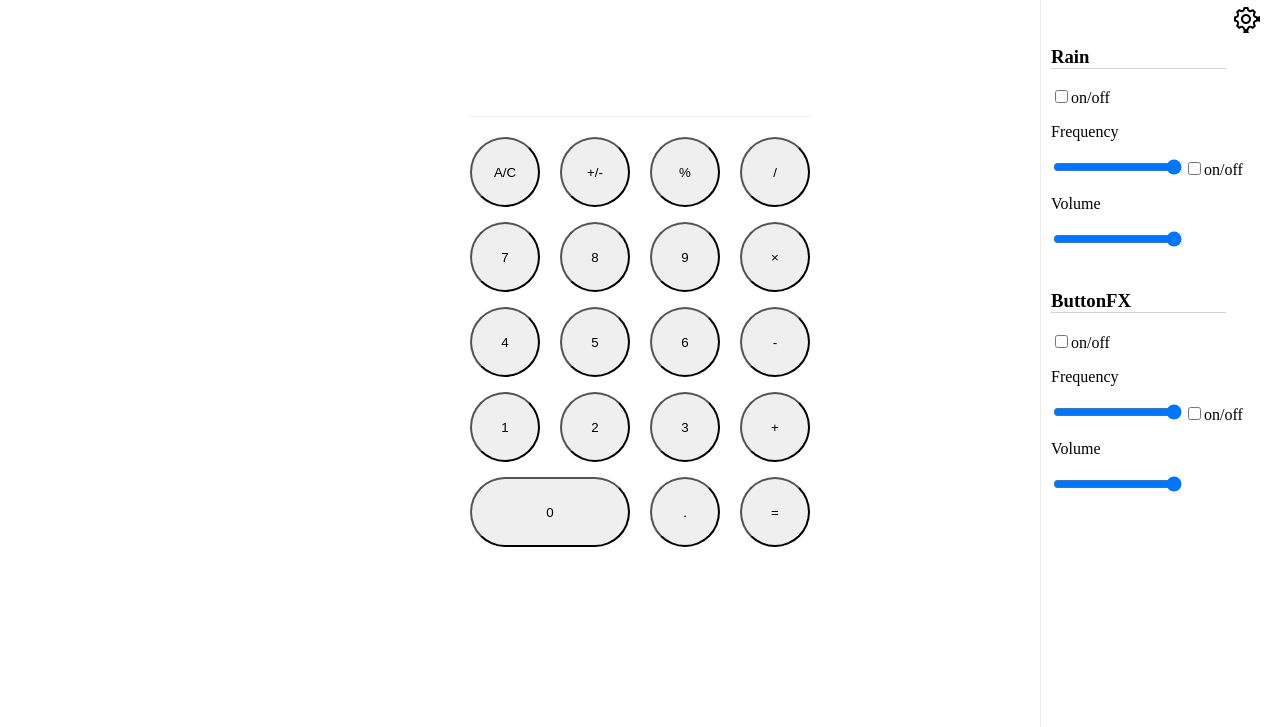
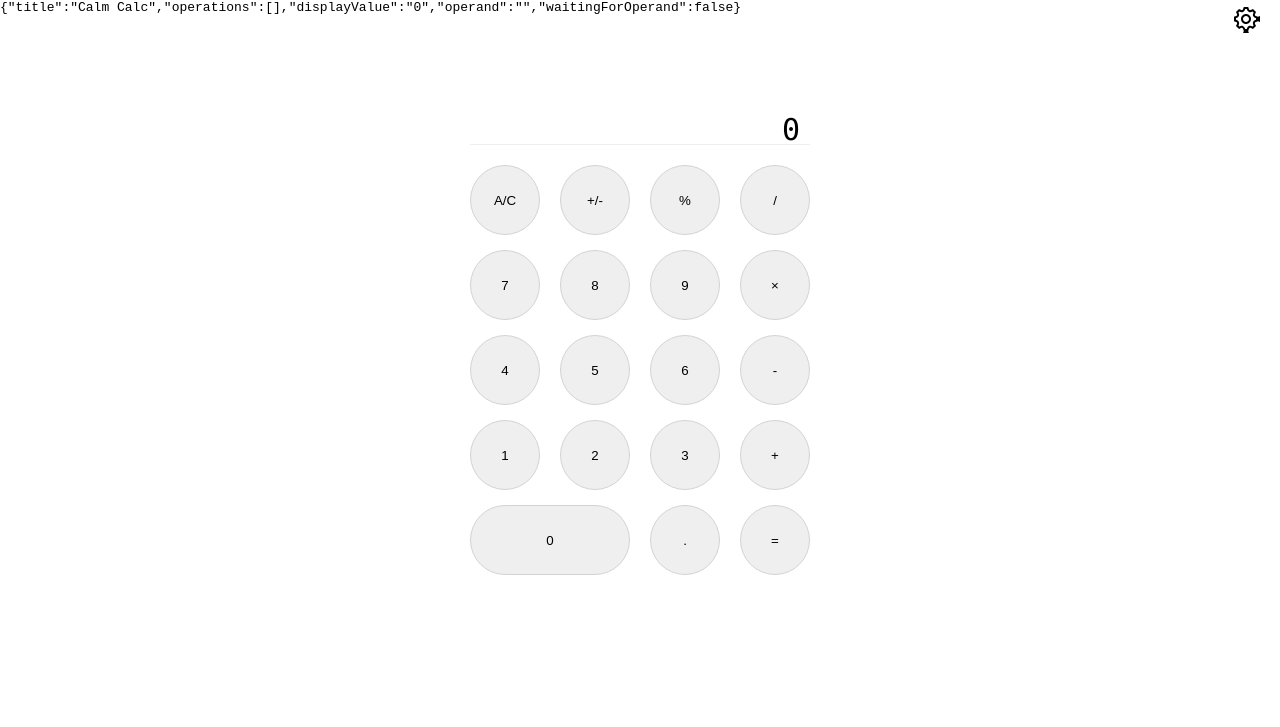
Before and after one commit to seancswanson/calm-calc, a React app: page / in a window 1280 px wide. Shown: the part 73-800 px from the top of the page. Built offline with nearby package versions, Linux system fonts and the light colour scheme.

Commit message:
Reformatted display value behavior; Added hover behavior for buttons; Now displaying state for visualizing while in dev; Toggling Negative, Clear, Decimal now works.

```diff
--- a/src/js/App.js
+++ b/src/js/App.js
@@ -16,7 +16,7 @@ class App extends Component {
       rainVolume: 1,
       buttonFx: true,
       buttonVolume: 1,
-      showSideBar: true
+      showSideBar: false
     };
 
     this.sideBarRef = React.createRef();
--- a/src/js/components/container/CalcContainer.js
+++ b/src/js/components/container/CalcContainer.js
@@ -11,39 +11,73 @@ class CalcContainer extends Component {
     this.state = {
       title: 'Calm Calc',
       operations: [],
-      lastPressed: ''
+      displayValue: '0',
+      operand: '',
+      waitingForOperand: false
     };
 
-    this.handleDigitClick = this.handleDigitClick.bind(this)
-    this.handleOperationClick = this.handleOperationClick.bind(this)
-    this.handleClearClick = this.handleClearClick.bind(this)
-    this.handleEvaluateClick = this.handleEvaluateClick.bind(this)
-  };
+    this.handleDigitClick = this.handleDigitClick.bind(this);
+    this.handleDotClick = this.handleDotClick.bind(this);
+    this.handleOperationClick = this.handleOperationClick.bind(this);
+    this.handleClearClick = this.handleClearClick.bind(this);
+    this.handleToggleNegativeClick = this.handleToggleNegativeClick.bind(this);
+    this.handleEvaluateClick = this.handleEvaluateClick.bind(this);
+  }
 
   handleDigitClick(event) {
-    let newDigit = event.target.value;
-    this.setState({
-      operations: this.state.operations.concat(newDigit)
-    }, () => console.log(this.state.operations));
+    let newDigit = '' + event.target.value;
+    this.setState(
+      {
+        displayValue:
+          this.state.displayValue === '0'
+            ? newDigit
+            : this.state.displayValue + newDigit
+      },
+      () => console.log(this.state.operations)
+    );
   }
 
   handleClearClick(event) {
     this.setState({
-      operations: []
+      displayValue: '0'
     });
   }
 
   handleOperationClick(event) {
     let newOperation = event.target.value;
-    if (isNaN(newOperation) && isNaN(this.state.operations[this.state.operations.length - 1])) {
+    if (
+      isNaN(newOperation) &&
+      isNaN(this.state.operations[this.state.operations.length - 1])
+    ) {
       this.setState({
         operations: this.state.operations
       });
     } else {
+      this.setState(
+        {
+          operations: this.state.operations.concat(newOperation)
+        },
+        () => console.log(this.state.operations)
+      );
+    }
+  }
+
+  handleDotClick(event) {
+    let decimal = event.target.value;
+    if (this.state.displayValue.indexOf(decimal) === -1) {
       this.setState({
-        operations: this.state.operations.concat(newOperation)
-      }, () => console.log(this.state.operations));
+        displayValue: this.state.displayValue + decimal
+      });
     }
+  }
+
+  handleToggleNegativeClick(event) {
+    this.setState({
+      displayValue:
+        this.state.displayValue.charAt(0) === '-'
+          ? this.state.displayValue.substr(1)
+          : '-' + this.state.displayValue
+    });
   }
 
   handleEvaluateClick(event) {
@@ -55,13 +89,23 @@ class CalcContainer extends Component {
   }
 
   render() {
-    const { title, operations } = this.state;
+    const { title, displayValue } = this.state;
     return (
-      <div className="CalcContainer">
-        <Display data={operations}/>
-        <Buttons handleDigitClick={this.handleDigitClick} handleOperationClick={this.handleOperationClick} handleClearClick={this.handleClearClick} handleEvaluateClick={this.handleEvaluateClick}/>
+      <div>
+        <pre>{JSON.stringify(this.state)}</pre>
+        <div className="CalcContainer">
+          <Display displayValue={displayValue} />
+          <Buttons
+            handleDigitClick={this.handleDigitClick}
+            handleDotClick={this.handleDotClick}
+            handleOperationClick={this.handleOperationClick}
+            handleClearClick={this.handleClearClick}
+            handleToggleNegativeClick={this.handleToggleNegativeClick}
+            handleEvaluateClick={this.handleEvaluateClick}
+          />
+        </div>
       </div>
-    )
+    );
   }
 }
 
--- a/src/js/components/presentational/Button.js
+++ b/src/js/components/presentational/Button.js
@@ -2,13 +2,41 @@ import React from 'react';
 import PropTypes from 'prop-types';
 
 // TODO: MouseOver, MouseLeave to color the buttons randomly.
+function getPastelColor() {
+  let h, s, l;
 
-const Button = ({label, value, dataId, handleButtonClick}) => {
-  return(
-    <button className={dataId +'Button Button'} value={value} onClick={handleButtonClick}>
+  h = Math.random() * 360;
+  s = Math.random() * 70 + 25;
+  l = Math.random() * 10 + 85;
+
+  const hslString = `hsl(${h}, ${s}%, ${l}%)`;
+  return hslString;
+}
+
+function handleButtonHover(event) {
+  const btnStyle = event.target.style;
+  btnStyle.border = `1px solid ${getPastelColor()}`;
+  btnStyle.boxShadow = `0 0 20px 3px ${getPastelColor()}`;
+}
+
+function handleButtonLeave(event) {
+  const btnStyle = event.target.style;
+  btnStyle.border = '1px solid #d3d3d3';
+  btnStyle.boxShadow = `initial`;
+}
+
+const Button = ({ label, value, dataId, handleButtonClick }) => {
+  return (
+    <button
+      className={dataId + 'Button Button'}
+      value={value}
+      onClick={handleButtonClick}
+      onMouseEnter={handleButtonHover}
+      onMouseLeave={handleButtonLeave}
+    >
       {label}
     </button>
-)
+  );
 };
 
 export default Button;
--- a/src/js/components/presentational/CalcButtons.js
+++ b/src/js/components/presentational/CalcButtons.js
@@ -3,12 +3,12 @@ import PropTypes from 'prop-types';
 import Button from './Button';
 
 
-const Buttons = ({handleDigitClick, handleOperationClick, handleClearClick, handleEvaluateClick}) => {
+const Buttons = ({handleDigitClick, handleDotClick, handleOperationClick, handleClearClick, handleToggleNegativeClick, handleEvaluateClick}) => {
   return(
     <div className="ButtonsContainer">
 
     <Button label="A/C" value="clear" dataId="clear" handleButtonClick={handleClearClick} />
-    <Button label="+/-" value="toggleNegative" dataId="toggleNegative" handleButtonClick={handleOperationClick} />
+    <Button label="+/-" value="toggleNegative" dataId="toggleNegative" handleButtonClick={handleToggleNegativeClick} />
     <Button label="%" value="%" dataId="percentage" handleButtonClick={handleOperationClick} />
     <Button label="/" value="/" dataId="divide" handleButtonClick={handleOperationClick} />
 
@@ -28,7 +28,7 @@ const Buttons = ({handleDigitClick, handleOperationClick, handleClearClick, hand
     <Button label="+" value="+" dataId="add" handleButtonClick={handleOperationClick} />
 
     <Button label="0" value="0" dataId="zero" handleButtonClick={handleDigitClick} />
-    <Button label="." value="." dataId="decimal" handleButtonClick={handleDigitClick} />
+    <Button label="." value="." dataId="decimal" handleButtonClick={handleDotClick} />
     <Button label="=" value="=" dataId="evaluate" handleButtonClick={handleEvaluateClick} />
     </div>
 )
--- a/src/js/components/presentational/CalcDisplay.js
+++ b/src/js/components/presentational/CalcDisplay.js
@@ -1,13 +1,13 @@
 import React from 'react';
 import PropTypes from 'prop-types';
 
-const Display = ({data}) => {
-  let input = data.map(datum => {
-    return(<span className="input-char">{datum}</span>)
-  })
+const Display = ({displayValue}) => {
+  // let input = data.map((datum, i) => {
+  //   return(<span className="input-char" key={i}>{datum}</span>)
+  // })
   return(
   <div className="DisplayContainer">
-    {input}
+    {displayValue}
   </div>
 )
 };
--- a/src/style/Calc.less
+++ b/src/style/Calc.less
@@ -9,7 +9,8 @@
 }
 
 .DisplayContainer {
-  font-family: Lucida Console,Lucida Sans Typewriter,monaco,Bitstream Vera Sans Mono,monospace;
+  font-family: Lucida Console, Lucida Sans Typewriter, monaco,
+    Bitstream Vera Sans Mono, monospace;
   text-align: right;
   font-size: 30px;
   border-bottom: 1px solid #eee;
@@ -30,11 +31,11 @@
   grid-auto-columns: 70px;
   grid-auto-rows: 70px;
   grid-template-areas:
-  "clear toggleNegative percentage divide"
-  "seven eight nine multiply"
-  "four five six subtract"
-  "one two three add"
-  "zero zero decimal evaluate";
+    'clear toggleNegative percentage divide'
+    'seven eight nine multiply'
+    'four five six subtract'
+    'one two three add'
+    'zero zero decimal evaluate';
   grid-row-gap: 15px;
   justify-content: space-between;
 
@@ -42,10 +43,14 @@
     border-radius: 35px;
     display: grid;
     align-items: center;
+    transition: 0.2s border ease;
+    transition: 0.4s box-shadow ease;
+    border: 1px solid #d3d3d3;
+    cursor: pointer;
 
     &:focus {
       outline: none;
-      border: 1px solid black;
+      border: 2px solid black;
     }
   }
 
@@ -102,7 +107,7 @@
   }
 
   .addButton {
-    grid-area: add
+    grid-area: add;
   }
 
   .subtractButton {
```
Also changed, not shown: 1 other file.
